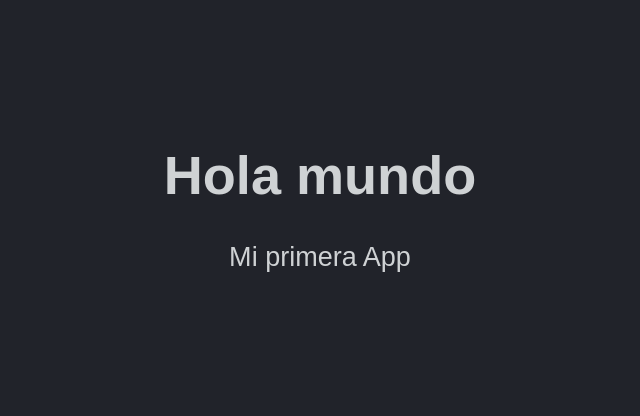
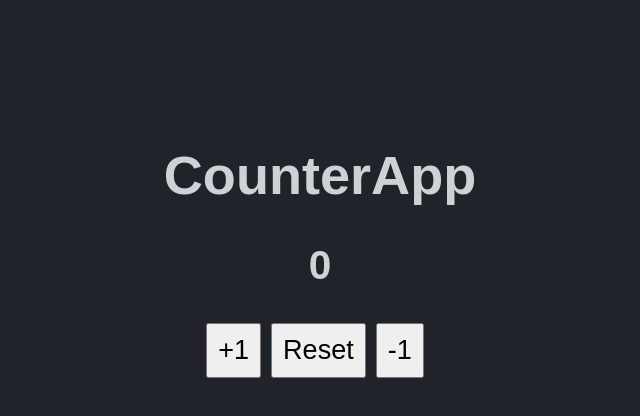
Before and after one commit to Klaud10/React, a React app in the folder 03-counter-app/: page / in a window 1280 px wide. Shown: the whole page, without its empty margins (320-960 px from the left). Built offline with nearby package versions, Linux system fonts and the light colour scheme.

Commit message:
Fin seccion 3

```diff
--- /dev/null
+++ b/03-counter-app/src/CounterApp.js
@@ -0,0 +1,37 @@
+import React, {useState} from 'react';
+import PropTypes from 'prop-types'
+
+const CounterApp = ({ value }) => {
+
+    const [ counter, setCounter ] = useState( value );
+
+    const handleAdd = () => {
+        setCounter(counter + 1)
+        // setCounter((c) => c + 1);
+    }
+
+    const handleSubtract = () => {
+        setCounter(counter - 1)
+    }
+
+    const handleReset = () => {
+        setCounter(value)
+    }
+
+    return (
+        <>
+            <h1>CounterApp</h1>
+            <h2>{counter}</h2>
+
+            <button onClick={ handleAdd }>+1</button>
+            <button onClick={ handleReset }>Reset</button>
+            <button onClick={ handleSubtract }>-1</button>
+        </>
+    );
+};
+
+CounterApp.propTypes = {
+    value: PropTypes.number.isRequired
+}
+
+export default CounterApp;
--- a/03-counter-app/src/PrimeraApp.js
+++ b/03-counter-app/src/PrimeraApp.js
@@ -1,18 +1,25 @@
 import React from 'react';
+import PropTypes from 'prop-types'
 
-//___Funtional components___
+const PrimeraApp = ({ saludo, subtitulo }) => {
 
-const PrimeraApp = () => {
 
-const saludo = 'Hola mundo';
 
     return (
         <>
-            <h1>{ saludo }</h1>
+            <h1>{saludo}</h1>
             {/* <pre> {JSON.stringify(saludo, null, 3)} </pre> */}
-            <p>Mi primera App</p>
+            <p>{subtitulo}</p>
         </>
     );
 };
 
+PrimeraApp.propTypes = {
+    saludo: PropTypes.string.isRequired
+}
+
+PrimeraApp.defaultProps = {
+    subtitulo: 'Este es el subtitulo'
+}
+
 export default PrimeraApp;
--- a/03-counter-app/src/index.css
+++ b/03-counter-app/src/index.css
@@ -6,3 +6,9 @@ html, body {
     padding: 50px 0;
     text-align: center;
 }
+
+button {
+    font-size: 1.3rem;
+    margin-right: 10px;
+    padding: 10px;
+}
--- a/03-counter-app/src/index.js
+++ b/03-counter-app/src/index.js
@@ -1,10 +1,11 @@
 import React from 'react';
 import ReactDOM from 'react-dom';
-import PrimeraApp from './PrimeraApp';
+// import PrimeraApp from './PrimeraApp';
+import CounterApp from './CounterApp';
 
 import './index.css'
 
 
 const divRoot = document.querySelector('#app');
 
-ReactDOM.render(<PrimeraApp />, divRoot);
+ReactDOM.render(<CounterApp value = {0} />, divRoot);
```
